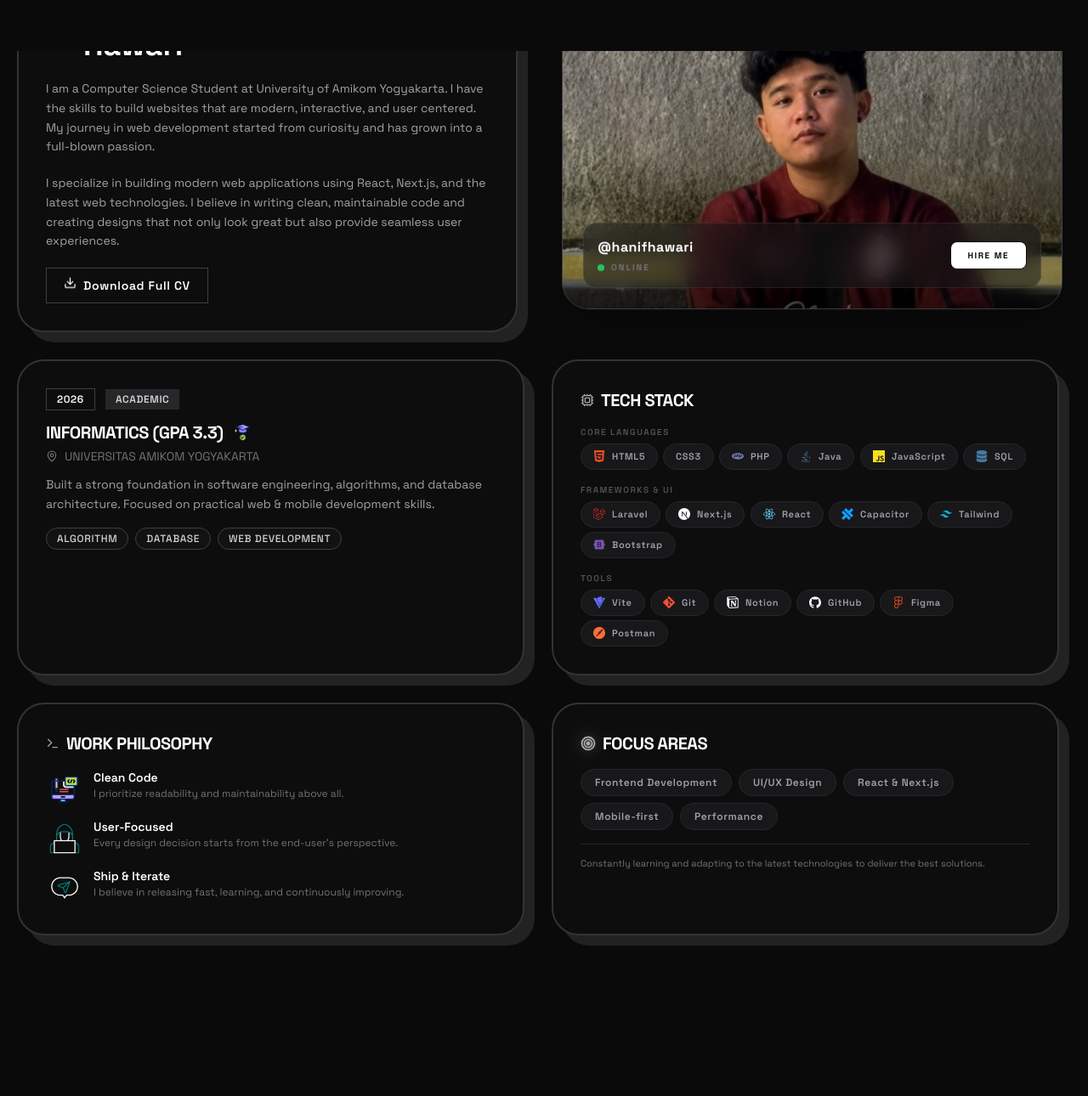
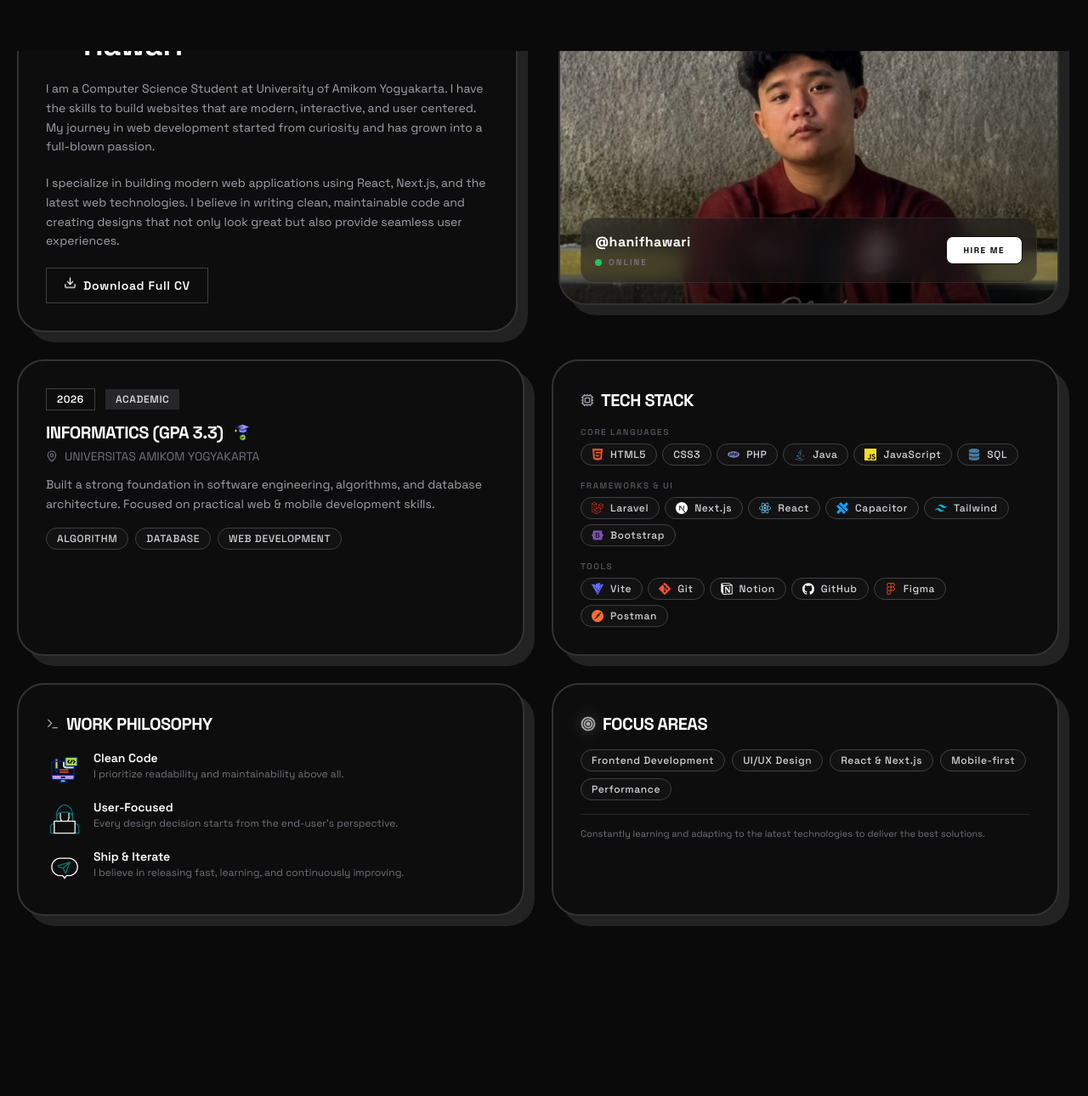
Before and after one commit to HanifHawari/portofolio, a Next.js app: page / in a window 1280 px wide. Shown: the part 1140-2430 px from the top of the page at 85% size. Built offline with nearby package versions, Linux system fonts and the light colour scheme; no server answers.

Commit message:
UI: Uniform badge styling and hover animations, preload gallery images

```diff
--- a/src/app/globals.css
+++ b/src/app/globals.css
@@ -213,18 +213,7 @@
   animation: pulse-icon-continuous 1.5s ease-in-out infinite;
 }
 
-@keyframes tech-wave {
-  0% { transform: translateY(0); }
-  10% { transform: translateY(-6px); }
-  20% { transform: translateY(0); }
-  100% { transform: translateY(0); }
-}
 
-.tech-wave-anim {
-  animation: tech-wave 4s ease-in-out infinite;
-  animation-delay: calc(var(--wave-index) * 0.1s);
-  will-change: transform;
-}
 
 ::selection {
   background: rgba(128, 128, 128, 0.2);
--- a/src/components/bagian/BagianProyek.tsx
+++ b/src/components/bagian/BagianProyek.tsx
@@ -271,12 +271,14 @@
 
                     <div className="flex flex-wrap gap-2 mb-8">
                       {project.tech.map((tech, i) => (
-                        <span
+                        <motion.span
                           key={i}
-                          className="px-3 py-1.5 border border-zinc-800 rounded-full text-xs font-medium text-zinc-400 tracking-wider"
+                          whileHover={{ scale: 1.05, y: -2 }}
+                          transition={{ type: "spring", stiffness: 400, damping: 17 }}
+                          className="px-3 py-1 rounded-full border border-zinc-700 text-xs font-medium tracking-wider text-zinc-300 hover:text-white hover:border-zinc-500 hover:shadow-[0_0_10px_rgba(255,255,255,0.2)] transition-colors duration-300 cursor-default bg-zinc-900/50"
                         >
                           {tech}
-                        </span>
+                        </motion.span>
                       ))}
                     </div>
                   </div>
--- a/src/components/bagian/BagianTentang.tsx
+++ b/src/components/bagian/BagianTentang.tsx
@@ -52,42 +52,93 @@
 };
 
 function IDCard({ t }: { t: { about: { name: string; discordUser: string; online: string; hireMe: string } } }) {
+  const sceneRef = useRef<HTMLDivElement>(null);
   const cardRef = useRef<HTMLDivElement>(null);
-  const [tilt, setTilt] = useState({ x: 0, y: 0 });
+  const isHolding = useRef(false);
   const [gloss, setGloss] = useState({ x: 50, y: 50 });
   const [hovering, setHovering] = useState(false);
 
+  const getRotation = (e: React.MouseEvent<HTMLDivElement>) => {
+    if (!sceneRef.current) return { rotateX: 0, rotateY: 0 };
+    const rect = sceneRef.current.getBoundingClientRect();
+    const x = e.clientX - rect.left;
+    const y = e.clientY - rect.top;
+    const rotateY = ((x / rect.width) - 0.5) * 30;
+    const rotateX = ((y / rect.height) - 0.5) * -30;
+    return { rotateX, rotateY };
+  };
+
+  const applyTilt = (e: React.MouseEvent<HTMLDivElement>, extraTransform = '') => {
+    if (!cardRef.current) return;
+    const { rotateX, rotateY } = getRotation(e);
+    cardRef.current.style.transform = `rotateX(${rotateX}deg) rotateY(${rotateY}deg)${extraTransform}`;
+  };
+
   const handleMouseMove = (e: React.MouseEvent<HTMLDivElement>) => {
-    const rect = cardRef.current?.getBoundingClientRect();
-    if (!rect) return;
-    const cx = rect.left + rect.width / 2;
-    const cy = rect.top + rect.height / 2;
-    const dx = (e.clientX - cx) / (rect.width / 2);
-    const dy = (e.clientY - cy) / (rect.height / 2);
-    setTilt({ x: dy * -10, y: dx * 10 });
-    setGloss({ x: (e.clientX - rect.left) / rect.width * 100, y: (e.clientY - rect.top) / rect.height * 100 });
+    if (!cardRef.current) return;
+    cardRef.current.style.transition = isHolding.current
+      ? 'transform 0.05s linear'
+      : 'transform 0.15s ease-out';
+    applyTilt(e, isHolding.current ? ' scale(1.05) translateY(-4px)' : '');
+
+    if (sceneRef.current) {
+      const rect = sceneRef.current.getBoundingClientRect();
+      setGloss({ x: ((e.clientX - rect.left) / rect.width) * 100, y: ((e.clientY - rect.top) / rect.height) * 100 });
+    }
+  };
+
+  const handleMouseDown = (e: React.MouseEvent<HTMLDivElement>) => {
+    if (!cardRef.current) return;
+    isHolding.current = true;
+    cardRef.current.style.transition = 'transform 0.05s linear';
+    applyTilt(e, ' scale(1.05) translateY(-4px)');
+  };
+
+  const jump = () => {
+    if (!cardRef.current) return;
+    cardRef.current.style.transition = 'transform 0.5s cubic-bezier(0.68, -0.55, 0.27, 1.55)';
+    cardRef.current.style.transform = 'translateY(-28px) scale(1.08) rotateX(0deg) rotateY(0deg)';
+
+    setTimeout(() => {
+      if (cardRef.current) {
+        cardRef.current.style.transform = 'translateY(0px) scale(1) rotateX(0deg) rotateY(0deg)';
+      }
+    }, 260);
+  };
+
+  const handleMouseUp = () => {
+    if (!isHolding.current) return;
+    isHolding.current = false;
+    jump();
+  };
+
+  const handleMouseLeave = () => {
+    isHolding.current = false;
+    setHovering(false);
+    if (!cardRef.current) return;
+    cardRef.current.style.transition = 'transform 0.4s cubic-bezier(0.34, 1.56, 0.64, 1)';
+    cardRef.current.style.transform = 'rotateX(0deg) rotateY(0deg)';
+  };
+
+  const handleMouseEnter = () => {
+    setHovering(true);
   };
 
   return (
-    <motion.div
+    <div
+      ref={sceneRef}
+      onMouseMove={handleMouseMove}
+      onMouseDown={handleMouseDown}
+      onMouseUp={handleMouseUp}
+      onMouseEnter={handleMouseEnter}
+      onMouseLeave={handleMouseLeave}
+      className="w-full h-[320px] sm:h-[400px] cursor-grab active:cursor-grabbing"
+      style={{ perspective: 900 }}
+    >
+      <div
         ref={cardRef}
-      onMouseMove={handleMouseMove}
-      onMouseEnter={() => setHovering(true)}
-      onMouseLeave={() => { setHovering(false); setTilt({ x: 0, y: 0 }); setGloss({ x: 50, y: 50 }); }}
-      animate={{
-        rotateX: tilt.x,
-        rotateY: tilt.y,
-        scale: hovering ? 1.02 : 1,
-        y: [-8, 8, -8]
-      }}
-      transition={{
-        rotateX: { type: "spring", stiffness: 300, damping: 20 },
-        rotateY: { type: "spring", stiffness: 300, damping: 20 },
-        scale: { type: "spring", stiffness: 300, damping: 20 },
-        y: { duration: 4, repeat: Infinity, ease: "easeInOut" }
-      }}
-      style={{ transformStyle: "preserve-3d", perspective: 800 }}
-      className="w-full h-[320px] sm:h-[400px] rounded-[32px] overflow-hidden relative shadow-2xl border border-zinc-700 bg-zinc-900"
+        style={{ transformStyle: "preserve-3d" }}
+        className="w-full h-full overflow-hidden relative section-card select-none"
       >
         <Image
           src="/profile.png"
@@ -95,7 +146,7 @@
           fill
           quality={100}
           unoptimized={true}
-        className="object-cover object-top"
+          className="object-cover object-top pointer-events-none"
           onError={(e) => {
             (e.target as HTMLImageElement).style.display = 'none';
           }}
@@ -112,7 +163,7 @@
         )}
 
         <div
-        className="absolute bottom-4 left-4 right-4 sm:bottom-6 sm:left-6 sm:right-6 backdrop-blur-md rounded-2xl p-4 flex items-center justify-between z-20 transition-colors"
+          className="absolute bottom-4 left-4 right-4 sm:bottom-6 sm:left-6 sm:right-6 backdrop-blur-md rounded-2xl p-4 flex items-center justify-between z-20 transition-colors pointer-events-auto"
           style={{
             backgroundColor: "var(--card-bg)",
             border: "1px solid var(--border)"
@@ -153,7 +204,8 @@
             {t.about.hireMe}
           </a>
         </div>
-    </motion.div>
+      </div>
+    </div>
   );
 }
 
@@ -162,18 +214,9 @@
   const Icon = iconData?.icon;
 
   return (
-    <span
-      className="group hover:border-zinc-600 hover:text-white tech-wave-anim"
-      style={{
-        display: "inline-flex", alignItems: "center", gap: 8,
-        padding: "6px 14px",
-        border: "1px solid var(--border-strong)",
-        background: "var(--surface-2)",
-        fontSize: 11, fontWeight: 600, letterSpacing: "0.06em",
-        color: "var(--text-secondary)", borderRadius: 9999, whiteSpace: "nowrap",
-        transition: "border-color 0.2s ease, color 0.2s ease", cursor: "default",
-        "--wave-index": index,
-      } as React.CSSProperties}
+    <motion.span
+      whileHover={{ scale: 1.05, y: -2 }}
+      className="px-3 py-1 rounded-full border border-zinc-700 text-xs font-medium tracking-wider text-zinc-300 hover:text-white hover:border-zinc-500 hover:shadow-[0_0_10px_rgba(255,255,255,0.2)] transition-colors duration-300 cursor-default bg-zinc-900/50 flex items-center gap-2 w-max"
     >
       {Icon && (
         <span style={{ display: "inline-flex", alignItems: "center", color: iconData.color }}>
@@ -181,7 +224,7 @@
         </span>
       )}
       {label}
-    </span>
+    </motion.span>
   );
 }
 
@@ -451,26 +494,12 @@
                   {language === "id" ? "FOKUS SAYA" : "FOCUS AREAS"}
                 </h3>
               </div>
-              <div style={{ display: "flex", flexWrap: "wrap", gap: 8 }}>
+              <div className="flex flex-wrap gap-2">
                 {focusAreas.map((area, i) => (
                   <motion.span
                     key={i}
-                    initial={{ opacity: 0, scale: 0.85 }}
-                    whileInView={{ opacity: 1, scale: 1 }}
-                    viewport={{ once: true }}
-                    transition={{ delay: i * 0.08 }}
-                    className="tech-wave-anim hover:shadow-[0_0_15px_rgba(255,255,255,0.15)] hover:border-zinc-400 hover:text-white"
-                    style={{
-                      display: "inline-flex", padding: "6px 16px",
-                      border: "1px solid var(--border-strong)",
-                      fontSize: 12, fontWeight: 600,
-                      background: "var(--surface-2)",
-                      color: "var(--text-secondary)", letterSpacing: "0.05em",
-                      borderRadius: 9999,
-                      cursor: "default",
-                      transition: "box-shadow 0.3s ease, border-color 0.3s ease, color 0.3s ease",
-                      "--wave-index": i,
-                    } as React.CSSProperties}
+                    whileHover={{ scale: 1.05, y: -2 }}
+                    className="px-3 py-1 rounded-full border border-zinc-700 text-xs font-medium tracking-wider text-zinc-300 hover:text-white hover:border-zinc-500 hover:shadow-[0_0_10px_rgba(255,255,255,0.2)] transition-colors duration-300 cursor-default bg-zinc-900/50"
                   >
                     {area}
                   </motion.span>
```
Also changed, not shown: src/components/bagian/BagianKontak.tsx (+18 -23 lines), src/components/bagian/BagianPerjalanan.tsx (+19 -9 lines). Lines whose indentation alone changed are shown as unchanged.
